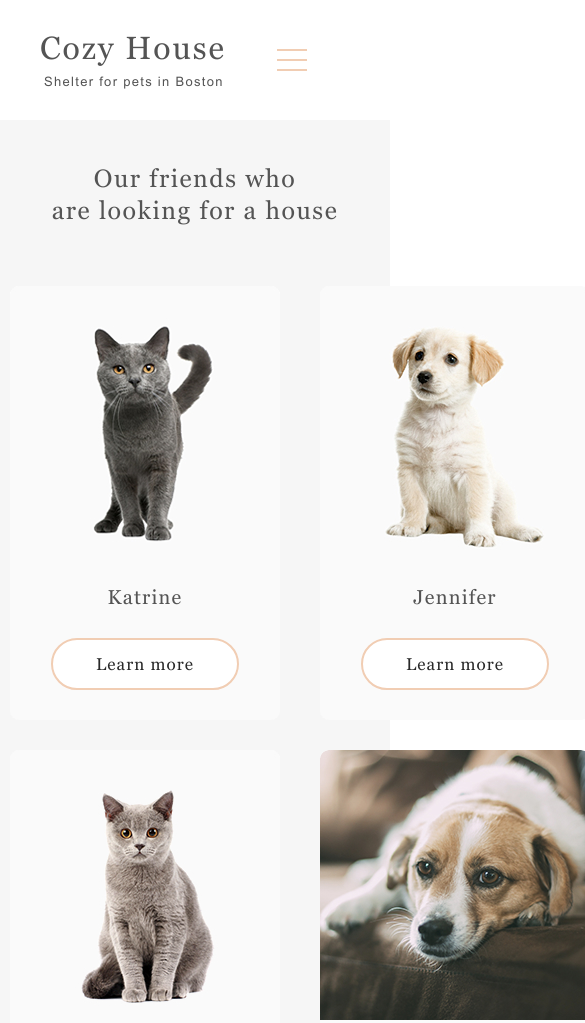
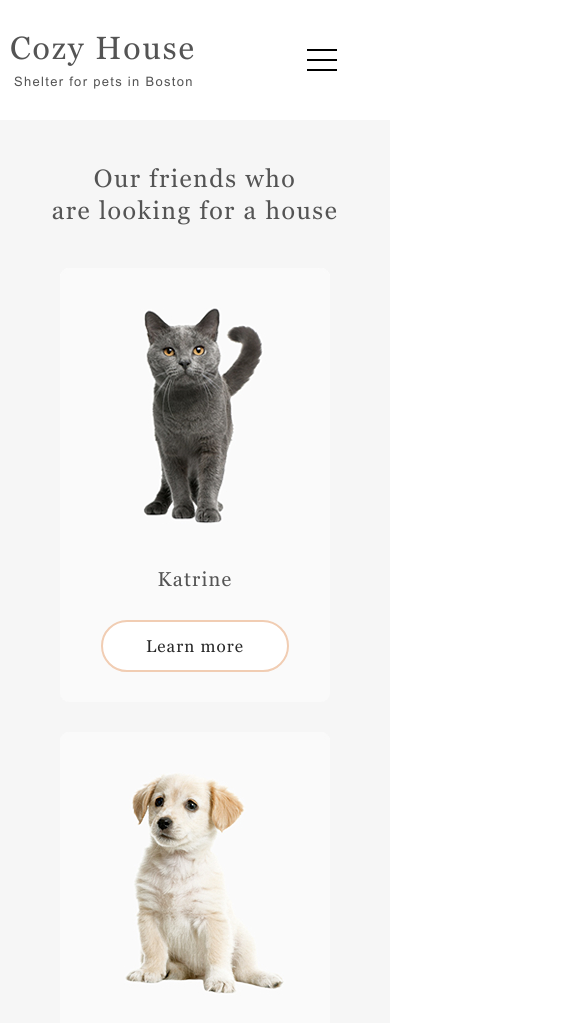
Before and after one commit to PavelKizhlo/shelter, a plain HTML site: page shelter/pages/pets/index.html in a window 390 px wide. Shown: the top 1023 px of the page, 585 px wide, since content can reach past the window. Drawn offline with Linux system fonts and the light colour scheme.

Commit message:
feat: add adaptive for mobile to pets page

```diff
--- a/shelter/pages/SASS/abstracts/_mixins.sass
+++ b/shelter/pages/SASS/abstracts/_mixins.sass
@@ -3,7 +3,7 @@
         @content
 
 @mixin media-mobile
-    @media screen and (min-width: $mobile-width) and (max-width: $tablet-width - 1px)
+    @media screen and (max-width: $tablet-width - 1px)
         @content
 
 // Typography mixins (placeholders don't available in mediaqueries)
--- a/shelter/pages/SASS/components/_header.sass
+++ b/shelter/pages/SASS/components/_header.sass
@@ -18,3 +18,11 @@
     background-color: $light-xl
     @include media-tablet
         padding: 30px 30px
+    @include media-mobile
+        padding: 30px 10px
+        .burger
+            background-color: black
+            &:before
+                background-color: black
+            &:after
+                background-color: black
--- a/shelter/pages/SASS/components/_pagination.sass
+++ b/shelter/pages/SASS/components/_pagination.sass
@@ -8,4 +8,5 @@
         margin-right: 20px
         &:last-child
             margin-right: 0
-    &__link
+        @include media-mobile
+            margin-right: 10px
--- a/shelter/pages/SASS/layout/_pets-grid.sass
+++ b/shelter/pages/SASS/layout/_pets-grid.sass
@@ -6,13 +6,16 @@
         row-gap: 30px
         @include media-tablet
             grid-template-columns: repeat(2, 1fr)
+        @include media-mobile
+            grid-template-columns: 1fr
+            justify-items: center
     &__item
         &:nth-child(2n+1)
             @include media-tablet
                 justify-self: end
-        &:nth-child(7)
+        &:nth-child(n+7)
             @include media-tablet
                 display: none
-        &:nth-child(8)
-            @include media-tablet
+        &:nth-child(n+4)
+            @include media-mobile
                 display: none
--- a/shelter/pages/SASS/pages/_main.sass
+++ b/shelter/pages/SASS/pages/_main.sass
@@ -33,6 +33,10 @@
         @include media-tablet
             margin: 0 auto
             margin-bottom: 100px
+            .button
+                display: block
+                width: 208px
+                margin: 0 auto
         @include media-mobile
             width: 300px
             margin: 0 auto
--- a/shelter/pages/SASS/pages/_pets.sass
+++ b/shelter/pages/SASS/pages/_pets.sass
@@ -9,7 +9,11 @@
         text-align: center
         @include media-tablet
             margin-bottom: 30px
+        @include media-mobile
+            margin-bottom: 42px
     &__item-container
         margin-bottom: 60px
         @include media-tablet
             margin-bottom: 40px
+        @include media-mobile
+            margin-bottom: 42px
```
Also changed, not shown: shelter/pages/CSS/styles.css, 1 other file.
